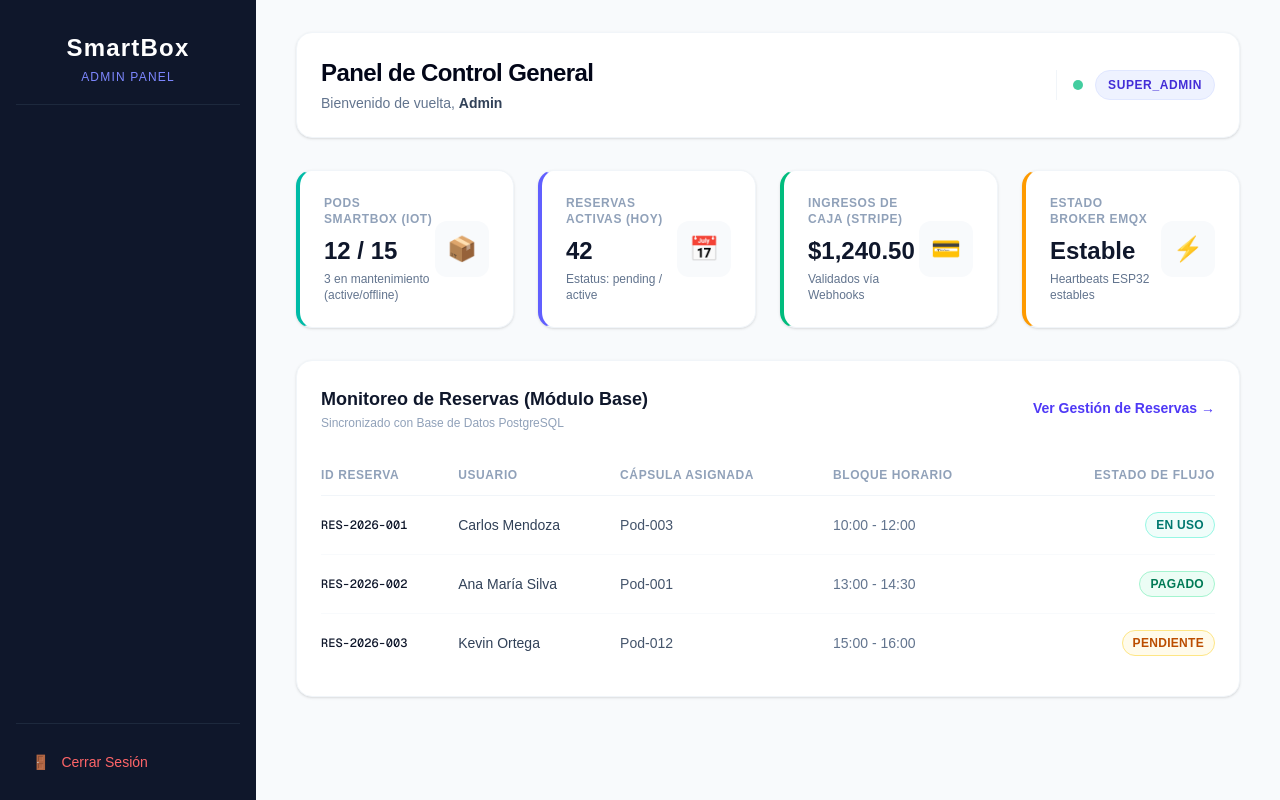
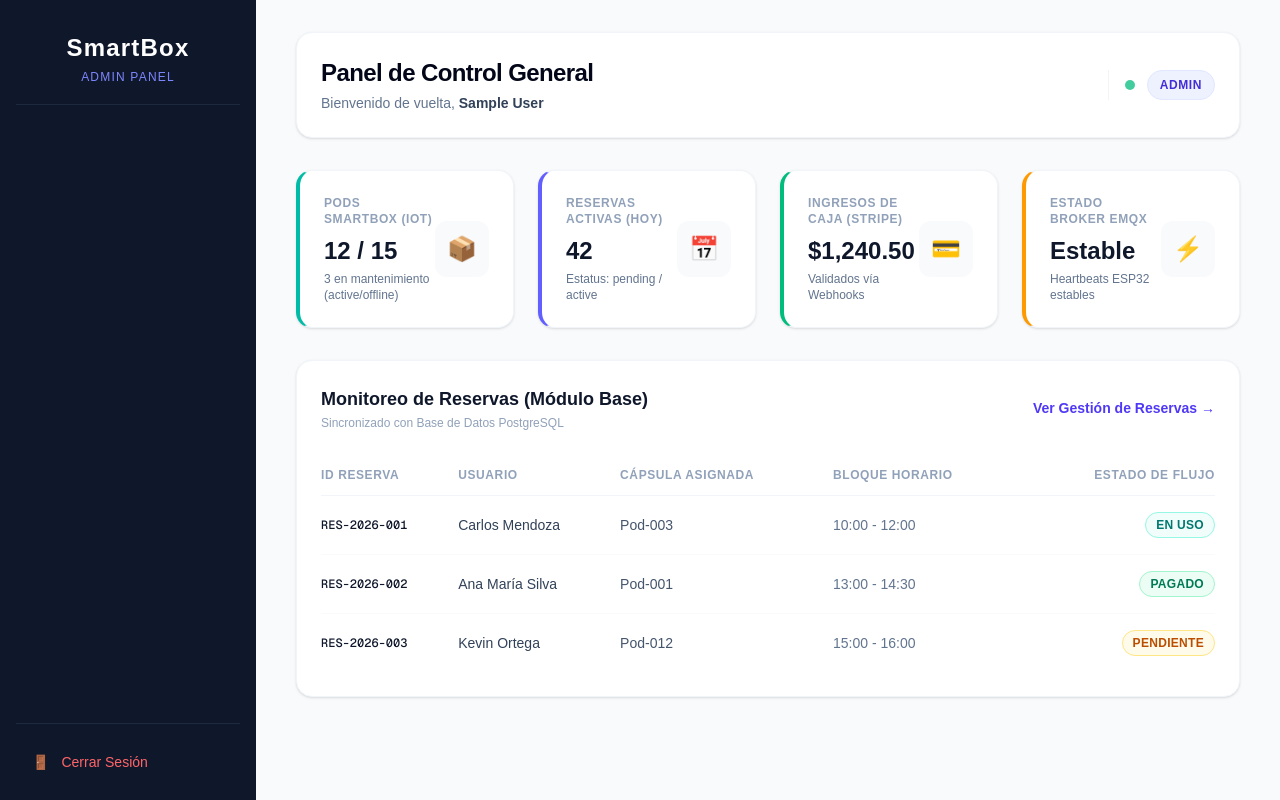
Before and after one commit to DanielIza97/smartbox-admin, a Next.js app: page /dashboard in a window 1280 px wide. Built offline with nearby package versions, Linux system fonts and the light colour scheme; sample sign-in values are in the browser's storage.

Commit message:
style(login): add name and role dashboard

```diff
--- a/src/app/dashboard/page.tsx
+++ b/src/app/dashboard/page.tsx
@@ -3,31 +3,21 @@
 import { useEffect, useState } from 'react';
 import { useRouter } from 'next/navigation';
 import { Sidebar } from '../../components/ui/sidebar';
-import { User } from '@/types';
+import { useAuth } from '@/context/AuthContext';
 
 export default function Dashboard() {
   const router = useRouter();
-  const [user, setUser] = useState<User | null>(null);
+  const { user } = useAuth();
   const [isLoading, setIsLoading] = useState(true);
 
   useEffect(() => {
+    // 3. Verificación de seguridad
     const token = localStorage.getItem('token');
     if (!token) {
       router.push('/login');
       return;
     }
-
-    const loadData = async () => {
-      try {
-        // Simulamos usuario
-        setUser({ id: '6f6cc1e6...', email: 'example@smartbox.com', name: 'Admin', role: 'SUPER_ADMIN' });
-      } catch (err) {
-        console.error('Error al cargar datos', err);
-      } finally {
-        setIsLoading(false);
-      }
-    };
-    loadData();
+    setIsLoading(false);
   }, [router]);
 
   if (isLoading) {
@@ -59,14 +49,13 @@ export default function Dashboard() {
       <Sidebar />
 
       <main className="flex-1 ml-64 bg-slate-50 min-h-screen">
-        <div className="p-8 px-10 max-w-[1500px] mx-auto space-y-8">
-
+        <div className="p-8 px-10 max-w-screen-2xl mx-auto space-y-8">
           {/* Encabezado */}
           <header className="flex justify-between items-center bg-white p-6 rounded-2xl shadow-sm border border-slate-100">
             <div>
               <h1 className="text-2xl font-bold text-slate-950 tracking-tight">Panel de Control General</h1>
               <p className="text-sm text-slate-500 mt-1">
-                Bienvenido de vuelta, <span className="font-semibold text-slate-700">{user?.name}</span>
+                Bienvenido de vuelta, <span className="font-semibold text-slate-700">{user?.name || 'Usuario'}</span>
               </p>
             </div>
 
@@ -74,7 +63,7 @@ export default function Dashboard() {
               <div className="flex items-center gap-3 border-l border-slate-100 pl-4">
                 <span className="w-2.5 h-2.5 bg-emerald-500 rounded-full animate-pulse"></span>
                 <span className="text-xs font-bold text-indigo-700 bg-indigo-50 border border-indigo-100 px-3 py-1.5 rounded-full uppercase tracking-wider">
-                  {user?.role}
+                  {user?.role || 'SIN ROL'}
                 </span>
               </div>
             </div>
```
Also changed, not shown: 1 other file (tests, documents, lock files or other folders).
